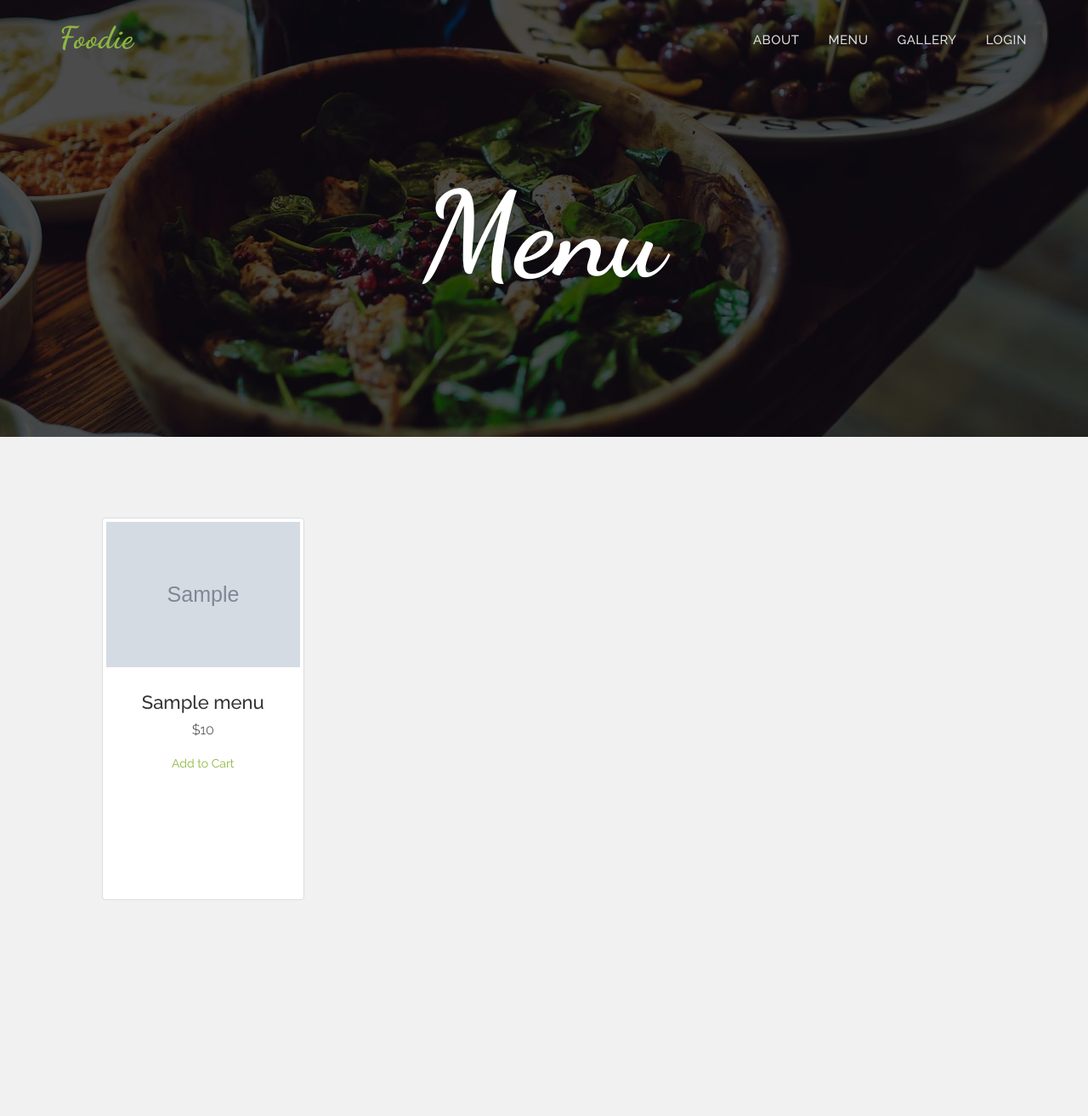
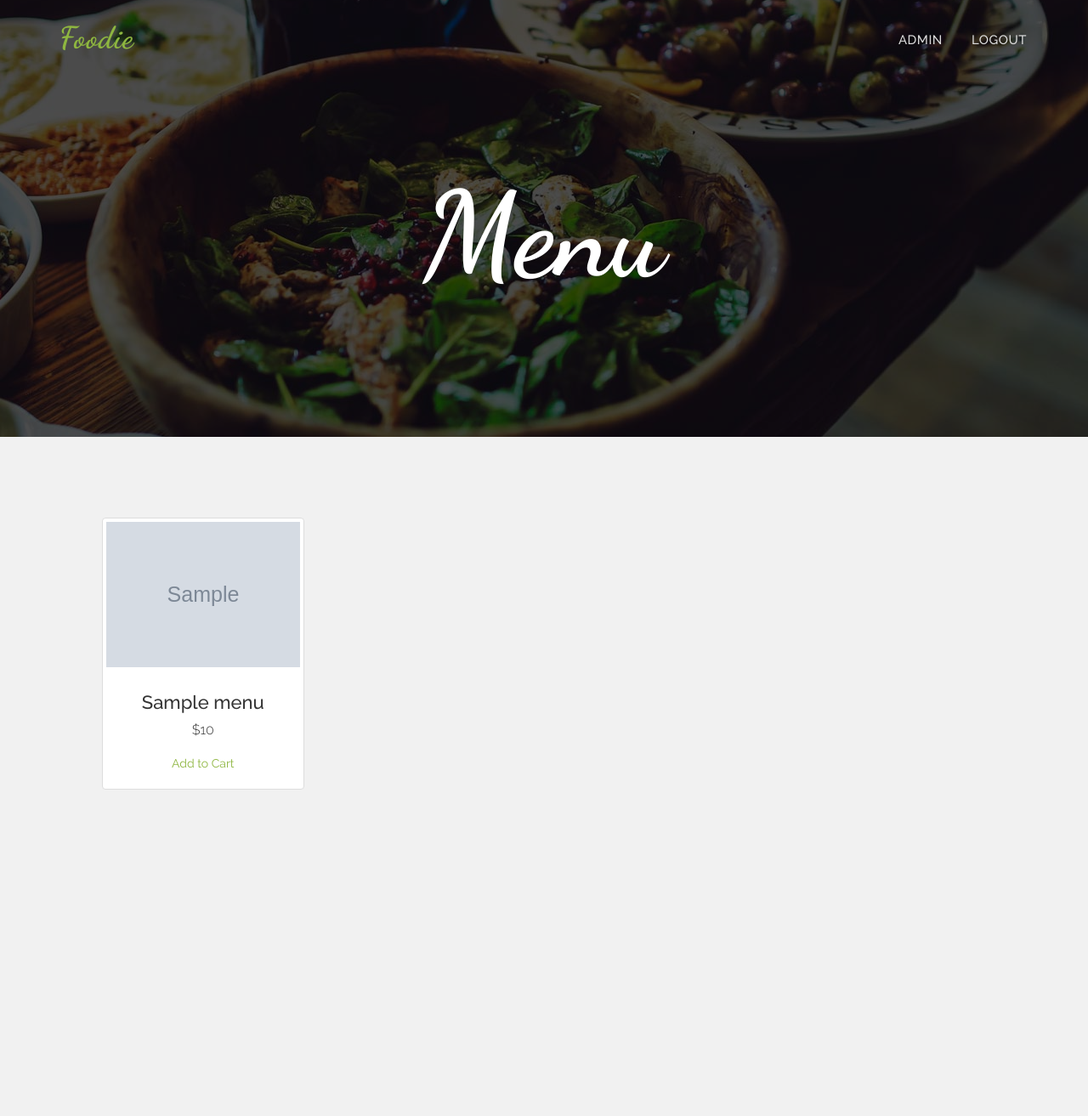
Before and after one commit to wujunhua/foodie, a Django app: page /menu/ in a window 1280 px wide. Shown: the top 1313 px of the page at 85% size. Run offline with Django 3.2, Linux system fonts and the light colour scheme; a user stored in the database is signed in; tables that the repository leaves empty hold one stand-in row (values such as "Sample post"); grey boxes marked "Sample" are stand-in pictures; parts of the project's set-up code (start-up, migrations or seed data) failed here and were passed over; some libraries are stand-ins or nearby versions.

Commit message:
Fixed limited choices in menu model.

```diff
--- a/foodie/admin.py
+++ b/foodie/admin.py
@@ -20,6 +20,7 @@ admin.site.register(UserProfile, UserProfileAdminModel)
 class MenuAdminModel(admin.ModelAdmin):
     list_display = ["name", "short_description", "price", "rating", "created_by"]
     list_display_links = ["name", "created_by"]
+    readonly_fields = ('rating', 'num_ratings', 'times_ordered', 'vip_price')
     list_filter = ["name", "rating", "created_by"]
     search_fields = ["name", "created_by"]
 
--- a/foodie/models/menu.py
+++ b/foodie/models/menu.py
@@ -19,7 +19,7 @@ class Menu(models.Model):
     created_by = models.ForeignKey(
             Employee,
             on_delete=models.CASCADE,
-            #limit_choices_to={'position' : 'CH'},
+            limit_choices_to={'user__groups__name' : 'chef'},
             default=1,
     )
 
--- a/foodie/static/css/style.css
+++ b/foodie/static/css/style.css
@@ -255,7 +255,6 @@ header .intro-text {
 
 #customer-menu .thumbnail {
     width : 100%;
-    height: 450px;
     overflow: hidden;
 }
 
--- a/foodie/templates/navbar.html
+++ b/foodie/templates/navbar.html
@@ -32,6 +32,10 @@
         <li><a href="" class="page-scroll">Dashboard</a></li>
         <li><a href="{% url 'logout' %}" class="page-scroll">Logout<br></a></li>
 
+        {% elif user.is_authenticated %}
+        <li><a href="{% url 'admin:index' %}" class="page-scroll">Admin</a></li>
+        <li><a href="{% url 'logout' %}" class="page-scroll">Logout<br></a></li>
+
         {% else %}
         <li><a href="#about" class="page-scroll">About</a></li>
         <li><a href="#restaurant-menu" class="page-scroll">Menu</a></li>
```
